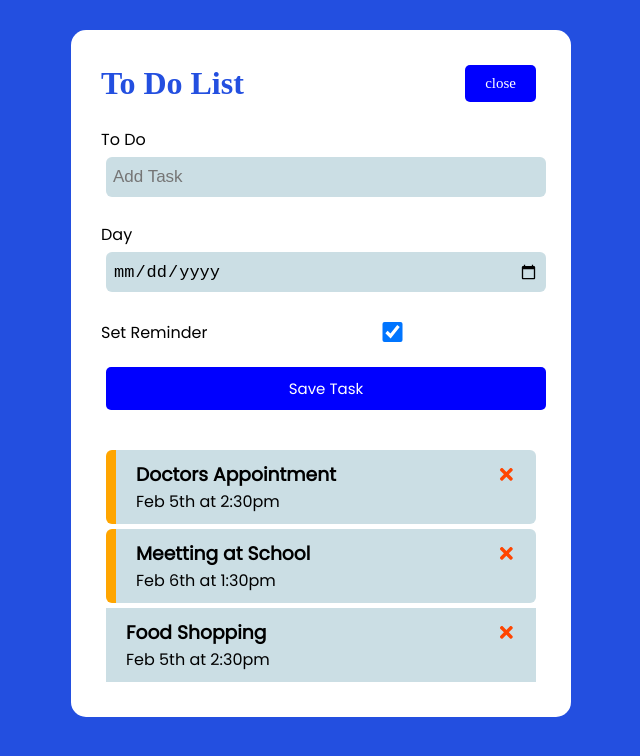
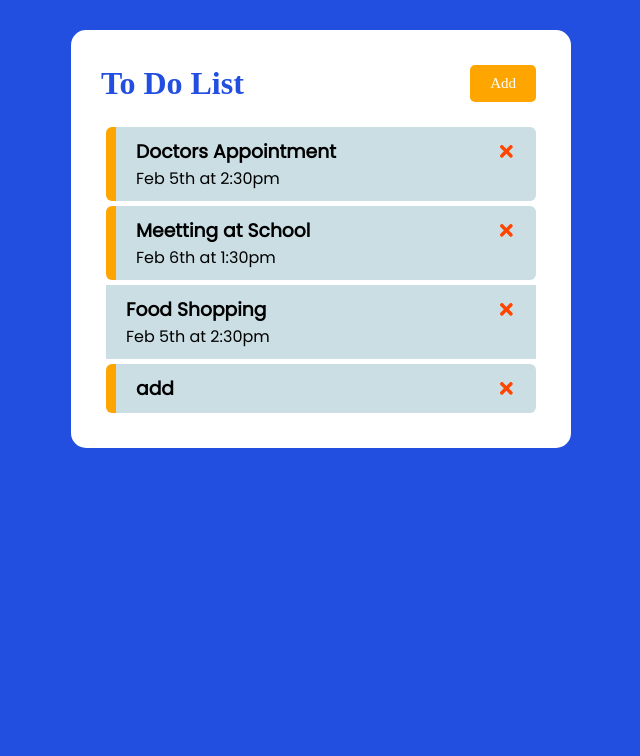
Before and after one commit to Belgotech/Basic-Crude-Application, a React (Vite) app: page / in a window 1280 px wide. Shown: the top 756 px of the page, without its empty margins (319-959 px from the left). Built offline with nearby package versions, Linux system fonts and the light colour scheme; data requests are answered from the project's data file.

Commit message:
Db Update

```diff
--- a/db.json
+++ b/db.json
@@ -1,24 +1,28 @@
 {
-  "task": [
+  "tasks": [
     {
       "id": 1,
       "text": "Doctors Appointment",
       "day": "Feb 5th at 2:30pm",
       "reminder": true
     },
-
     {
       "id": 2,
       "text": "Meetting at School",
       "day": "Feb 6th at 1:30pm",
       "reminder": true
     },
-
     {
       "id": 3,
       "text": "Food Shopping",
       "day": "Feb 5th at 2:30pm",
       "reminder": false
+    },
+    {
+      "text": "add",
+      "day": "",
+      "reminder": "false",
+      "id": 4
     }
   ]
 }
--- a/src/App.jsx
+++ b/src/App.jsx
@@ -4,7 +4,7 @@ import Tasks from "./components/Tasks";
 import AddTask from "./components/AddTask";
 
 function App() {
-  const [showAddTask, setShowAddTask] = useState(true);
+  const [showAddTask, setShowAddTask] = useState(false);
   const [error, setError] =useState([])
 
   const [tasks, setTasks] = useState([
@@ -26,15 +26,16 @@ function App() {
 
   // fetch Tasks
   const fetchTasks = async () => {
-      const res = await fetch ('https://localhost:5000/task')
+      const res = await fetch('http://localhost:5000/tasks')
       const data = await res.json()
 
+      console.log((data))
       return data
     };
 
   // Add Task
   const addTask = async (task) => {
-    const res = await fetch('https://localhost:5000/task',{
+    const res = await fetch('http://localhost:5000/task',{
       method: 'POST',
       headers: {
         'Content-type': 'application/json',
@@ -51,7 +52,7 @@ function App() {
 
   // Delete Task
   const deleteTask = async (id) => {
-    await fetch(`https://localhost:5000/task/${id}`,{method: 'DELETE'})
+    await fetch(`https://localhost:5000/tasks/${id}`,{method: 'DELETE'})
     setTasks(tasks.filter((task) => task.id !== id));
   };
 
```
